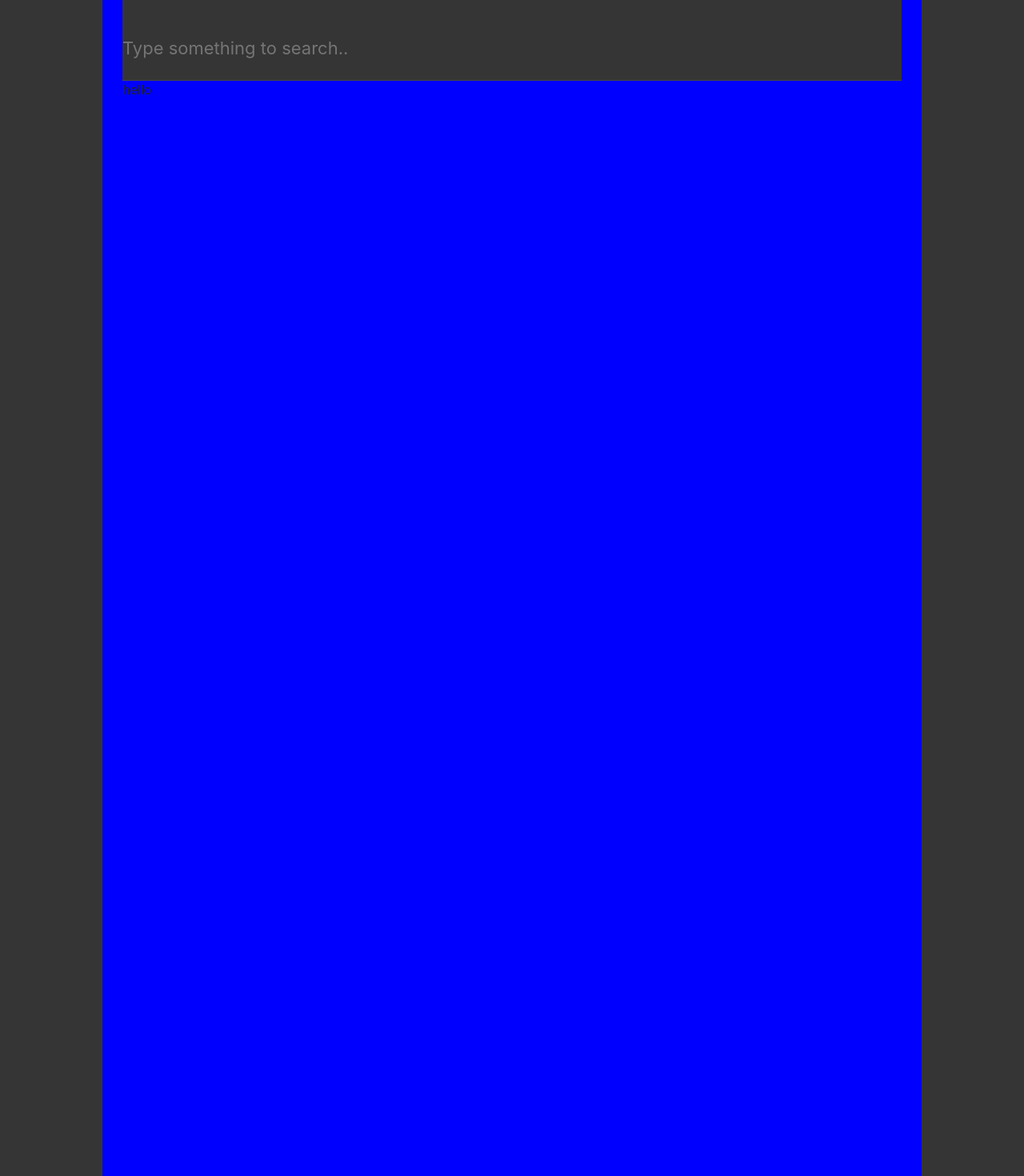
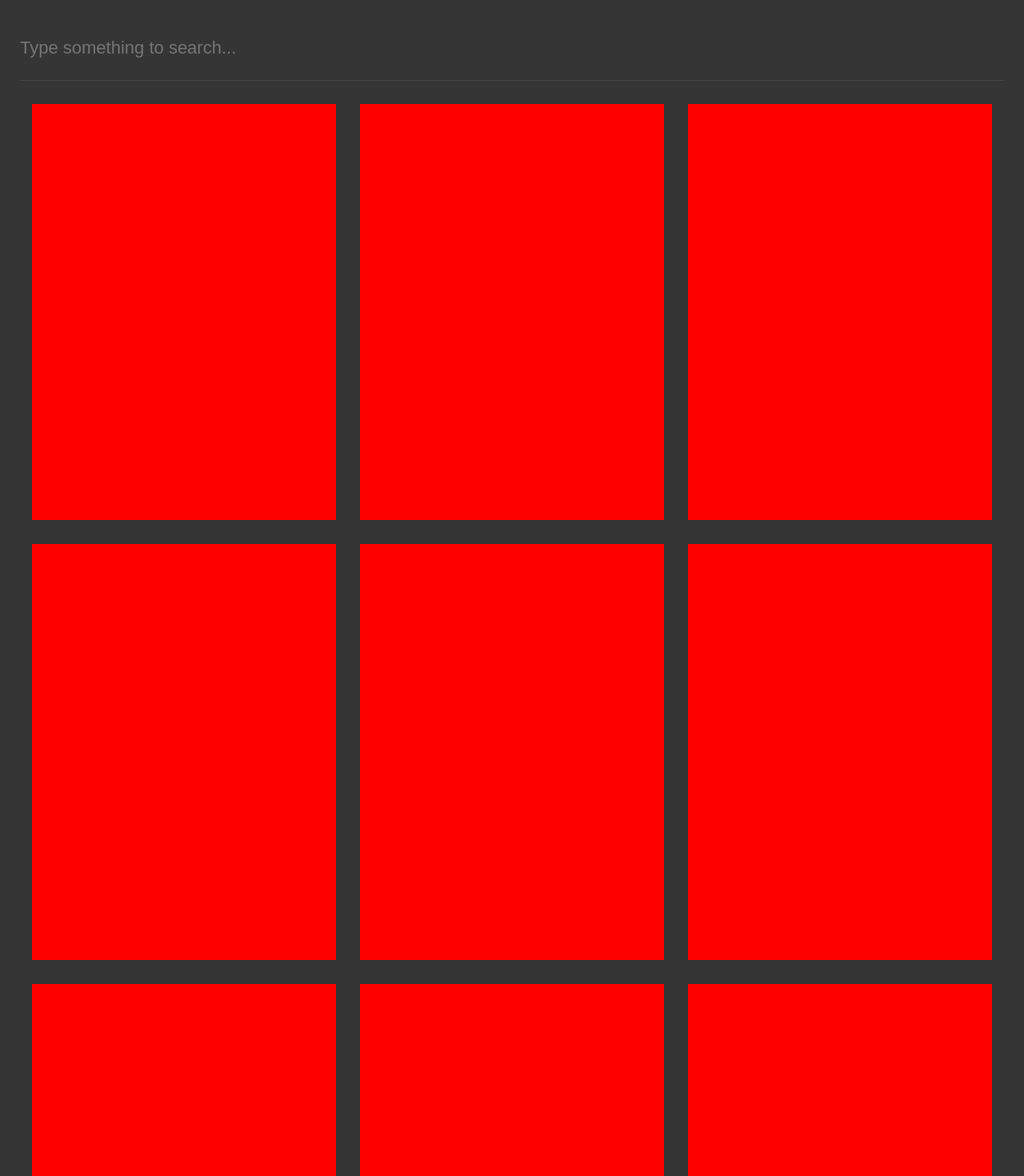
Before and after one commit to OlegAba/movie-explorer, a React (Create React App) app: page / in a window 1280 px wide. Shown: the top 1470 px of the page at 80% size. Built offline with nearby package versions, Linux system fonts and the light colour scheme.

Commit message:
Setup flex grid

```diff
--- a/package.json
+++ b/package.json
@@ -7,6 +7,7 @@
     "@testing-library/jest-dom": "^4.2.4",
     "@testing-library/react": "^9.5.0",
     "@testing-library/user-event": "^7.2.1",
+    "flexbox-react": "^4.4.0",
     "react": "^16.13.1",
     "react-dom": "^16.13.1",
     "react-scripts": "3.4.1"
--- a/src/components/app/App.css
+++ b/src/components/app/App.css
@@ -5,36 +5,32 @@
     padding: 0;
 }
 
-.App {
+body {
   background-color: #353535;
-  width: 100%;
 }
 
 .navbar {
-  /* Removes bootstrap default padding */
-  padding: 0px !important;
+  width: 100%;
+  position: fixed;
+  z-index: 1000;
 }
 
 .container-max-width {
-  width: 100%;
-  max-width: 1024px;
+  max-width: 1333px;
   margin: 0 auto;
   padding: 0 25px;
 }
 
 .container-search {
-  display: flex;
-  width: 100%;
-  max-width: 1024px;
   padding-top: 20px;
   background-color: #353535;
   border-bottom: 1px solid rgba(89,89,89,.48);
 }
 
 .container-search input {
-  flex-grow: 1;
+  width: 100%;
   height: 80px;
-  background-color: transparent;
+  background-color: #353535;
   border: 0;
   caret-color: #2f8be6;
   color: #fff;
@@ -45,62 +41,50 @@
   outline: none;
 }
 
-.section {
-  padding-top: 100px;
-  height: 200vh;
-  background-color: blue;
+.container-results {
+  /* navbar height is 100px */
+  padding-top: 115px;
 }
 
-/* *,
-*::before,
-*::after{
-    margin: 0;
-    padding: 0;
+.grid-row {
+  display: flex;
+  flex-flow: row wrap;
+  justify-content: flex-start;
 }
 
-.App {
-  background-color: #353535;
-  width: 100%;
+.grid-item {
+  height: 550px;
+  flex-basis: 20%;
+  -ms-flex: auto;
+  width: 259px;
+  position: relative;
+  padding: 15px;
+  box-sizing: border-box;
 }
 
-.main-container {
-  max-width: 1024px;
-  margin: 0 auto;
-  padding: 0 25px;
+.item {
+  width: 100%;
+  height: 100%;
+  background-color: red;
 }
 
-.App-header {
-  background-color: #353535;
-  padding: 25px 0;
-  display: flex;
-  align-items: center;
-  justify-content: center;
+@media(max-width: 1333px) {
+  .grid-item {
+    flex-basis: 33.33%;
+  }
 }
-
-.search-container {
-  display: flex;
-  width: 100%;
-  max-width: 1024px;
-  padding: 0 20px;
-  border-bottom: 1px solid rgba(89,89,89,.48);
+@media(max-width: 1073px) {
+   .grid-item {
+    flex-basis: 33.33%;
+  }
 }
-
-.search-container input {
-  flex-grow: 1;
-  height: 80px;
-  background-color: transparent;
-  border: 0;
-  caret-color: #2f8be6;
-  color: #fff;
-  font-size: 22px;
+@media(max-width: 815px) {
+  .grid-item {
+    flex-basis: 50%;
+  }
 }
-
-.search-container input:focus {
-  outline: none;
+@media(max-width: 555px) {
+  .grid-item {
+    flex-basis: 100%;
+  }
 }
-
-.results-section {
-  background-color: blue;
-  widows: 100%;
-  height: 200vh;
-} */
--- a/src/components/app/App.js
+++ b/src/components/app/App.js
@@ -1,26 +1,37 @@
 import React from 'react';
-import Navbar from 'react-bootstrap/Navbar';
 import './App.css';
 
 function App() {
   return (
     <div className="App">
-
       <header>
-        <Navbar className="navbar" bg="" fixed="top">
+        <div className="navbar">
           <div className="container-max-width">
             <div className="container-search">
-              <input type="text" placeholder="Type something to search.." />
+              <input type="text" placeholder="Type something to search..." />
             </div>
           </div>
-        </Navbar>
+        </div>
       </header>
 
-
-
-      <div className="section container-max-width">
-        hello
-      </div>
+      <section>
+        <div className="container-results container-max-width">
+          <div className="grid-row">
+            <div className="grid-item"><div className="item"></div></div>
+            <div className="grid-item"><div className="item"></div></div>
+            <div className="grid-item"><div className="item"></div></div>
+            <div className="grid-item"><div className="item"></div></div>
+            <div className="grid-item"><div className="item"></div></div>
+            <div className="grid-item"><div className="item"></div></div>
+            <div className="grid-item"><div className="item"></div></div>
+            <div className="grid-item"><div className="item"></div></div>
+            <div className="grid-item"><div className="item"></div></div>
+            <div className="grid-item"><div className="item"></div></div>
+            <div className="grid-item"><div className="item"></div></div>
+            <div className="grid-item"><div className="item"></div></div>
+          </div>
+        </div>
+      </section>
     </div>
   );
 }
--- a/src/index.js
+++ b/src/index.js
@@ -3,7 +3,7 @@ import ReactDOM from 'react-dom';
 import './index.css';
 import App from './components/app/App';
 import * as serviceWorker from './serviceWorker';
-import 'bootstrap/dist/css/bootstrap.min.css';
+//import 'bootstrap/dist/css/bootstrap.min.css';
 
 ReactDOM.render(
   <React.StrictMode>
```
Also changed, not shown: 1 other file (tests, documents, lock files or other folders).
